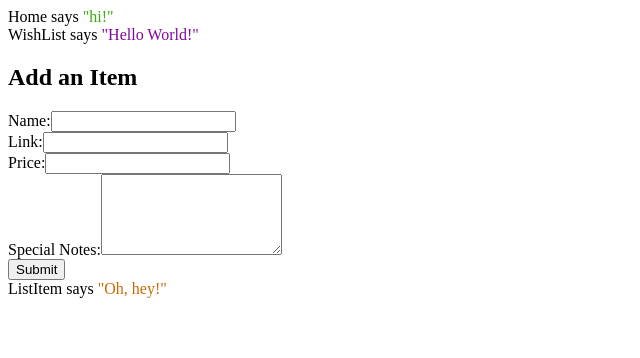
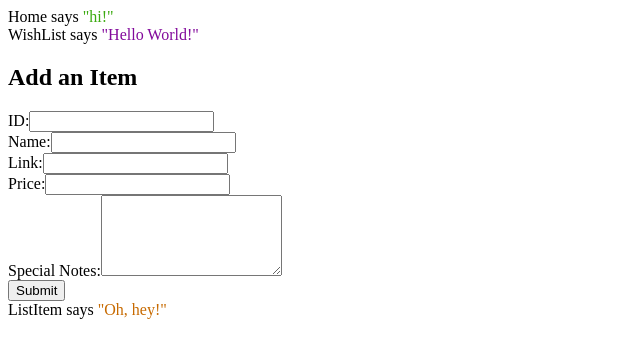
Before and after one commit to personal-wish-list/wish-list, a React (Create React App) app in the folder client/: page / in a window 1280 px wide. Shown: the top 358 px of the page, without its empty margins (0-640 px from the left). Built offline with nearby package versions, Linux system fonts and the light colour scheme.

Commit message:
AddItemForm pushes new item to IndexedDB, have to manually type an _id until back end model and routes are finished

```diff
--- a/client/src/components/AddItemForm/index.js
+++ b/client/src/components/AddItemForm/index.js
@@ -1,15 +1,18 @@
 import React, { useState } from "react";
+import { idbPromise } from "../../utils/helpers";
 import './css/style.css';
 
 const AddItemForm = () => {
     const [formState, setFormState] =
         useState({
+            _id: '',
             name: '',
             link: '',
             price: '',
             specialNote: ''
         });
     const {
+        _id,
         name,
         link,
         price,
@@ -19,6 +22,10 @@ const AddItemForm = () => {
     const handleSubmit = e => {
         e.preventDefault();
         console.log(formState);
+
+        idbPromise('wish_list', 'put', {
+            ...formState
+        });
     };
 
     const handleChange = e => {
@@ -35,6 +42,20 @@ const AddItemForm = () => {
                 id='add-item-form'
                 onSubmit={handleSubmit}
             >
+
+
+                {/* ================= FOR TESTING ONLY ================ */}
+                <div className="form-input">
+                    <label htmlFor="_id">ID:</label>
+                    <input
+                        type="text"
+                        name="_id"
+                        defaultValue={_id}
+                        onBlur={handleChange}
+                    />
+                </div>
+                {/* =================================================== */}
+
                 <div className="form-input">
                     <label htmlFor="name">Name:</label>
                     <input
--- a/client/src/utils/helpers.js
+++ b/client/src/utils/helpers.js
@@ -20,7 +20,7 @@ export function idbPromise(storeName, method, object) {
       // create object store for each type of data and set "primary" key index to be the `_id` of the data
 
       // example:
-      // db.createObjectStore('gifts', { keyPath: '_id' });
+      db.createObjectStore('wish_list', { keyPath: '_id' });
     };
 
     // handle any errors with connecting
--- a/client/src/utils/reducers.js
+++ b/client/src/utils/reducers.js
@@ -3,7 +3,7 @@ import {
 } from './actions';
 
 const initialState = {
-
+    wish_list: []
 }
 
 const reducer = (state = initialState, action) => {
```
